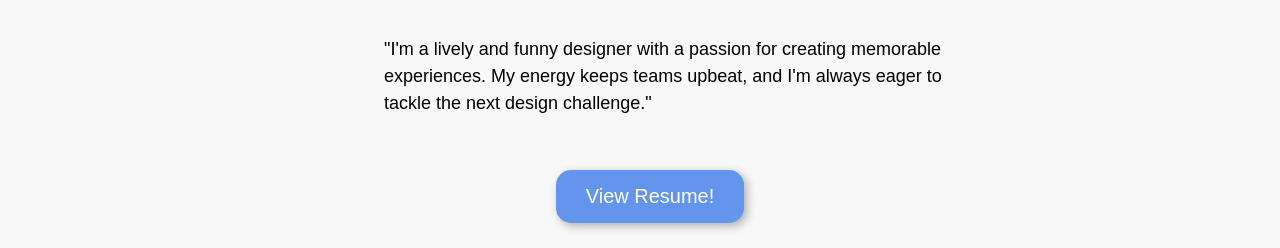
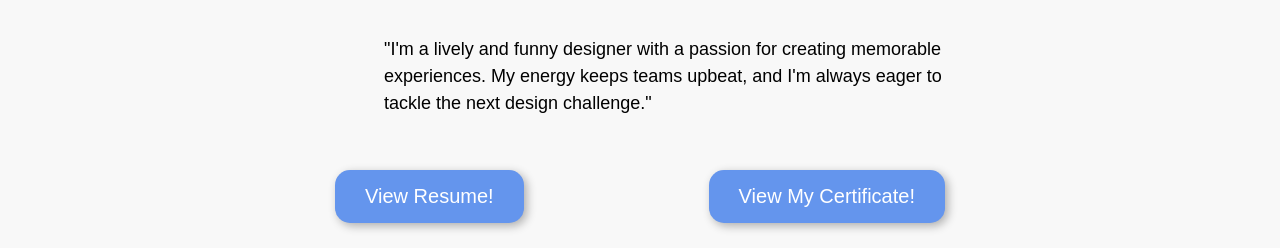
Before and after one commit to Chenjieming008/Jack-He-s-Portfolio, a plain HTML site: page AboutMe.html in a window 1280 px wide. Shown: the part 552-800 px from the top of the page. Drawn offline with Linux system fonts and the light colour scheme.

Commit message:
Update AboutMe.html

```diff
--- a/AboutMe.html
+++ b/AboutMe.html
@@ -33,6 +33,7 @@
             <p class="special-text">"I'm a lively and funny designer with a passion for creating memorable experiences. My energy keeps teams upbeat, and I'm always eager to tackle the next design challenge."</p>
             <div class="button-container">
                 <a href="images/MyResume.pdf" target="_blank" class="main-button">View Resume!</a>
+                <a href="https://columbia.credential.getsmarter.com/9d4fda50-1045-4683-906a-4ff31564537d" target="_blank" class="main-button">View My Certificate!</a>
             </div>
 
                 <div class="section-separator"></div>
```
